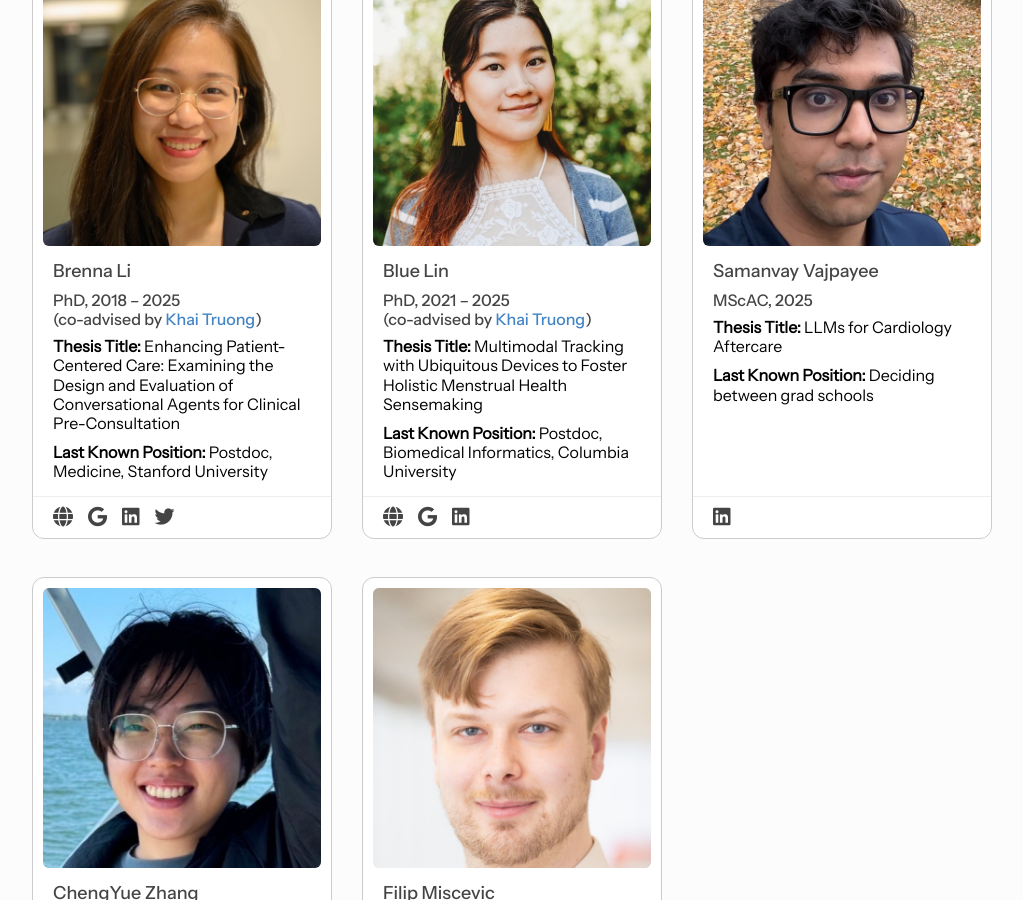
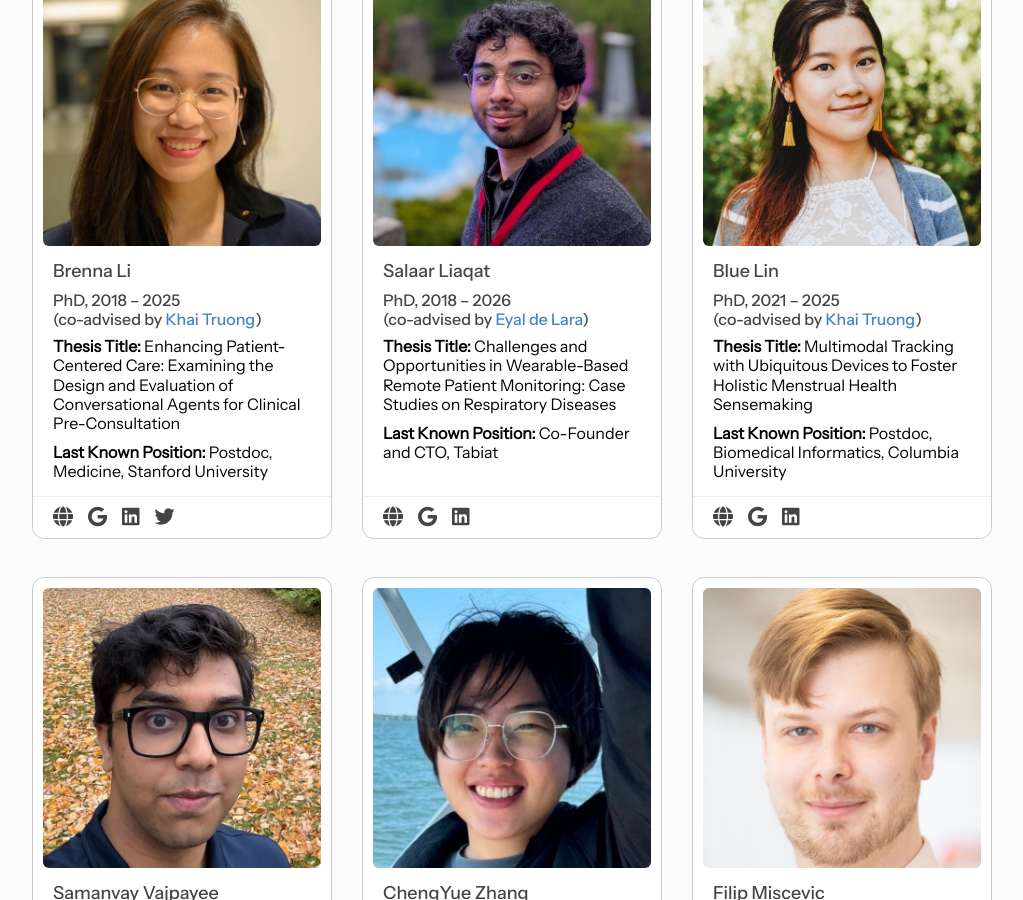
Before and after one commit to chai-toronto/chai-toronto.github.io, a Jekyll site: the page built from alumni/index.html, in a window 1280 px wide and 900 px high, scrolled down 308 px. Shown: the whole window, without its empty margins (128-1151 px from the left). Built offline with Jekyll 4.4.1, drawn with Linux system fonts in a browser that asks for light colours.

Commit message:
salaar graduated

```diff
--- a/_data/members.yml
+++ b/_data/members.yml
@@ -9,18 +9,6 @@
   twitter: alex_mariakakis
 
 # Current PhDs
-- id: salaar_liaqat
-  name: Salaar Liaqat
-  degree: PhD
-  image: /images/members/salaar_liaqat.jpg
-  website: https://www.cs.toronto.edu/~sliaqat/
-  gscholar: 8e4FcXIAAAAJ
-  linkedin: salaar-liaqat
-  startyear: 2018
-  coadvisor: delara
-  topic: Remote patient monitoring for respiratory diseases
-  active: true
-
 - id: sejal_bhalla
   name: Sejal Bhalla
   degree: PhD
@@ -242,6 +230,20 @@
   active: false
   thesis: "Enhancing Patient-Centered Care: Examining the Design and Evaluation of Conversational Agents for Clinical Pre-Consultation"
   now_at: Postdoc, Medicine, Stanford University
+
+- id: salaar_liaqat
+  name: Salaar Liaqat
+  degree: PhD
+  image: /images/members/salaar_liaqat.jpg
+  website: https://www.cs.toronto.edu/~sliaqat/
+  gscholar: 8e4FcXIAAAAJ
+  linkedin: salaar-liaqat
+  startyear: 2018
+  endyear: 2026
+  coadvisor: delara
+  active: false
+  thesis: "Challenges and Opportunities in Wearable-Based Remote Patient Monitoring: Case Studies on Respiratory Diseases"
+  now_at: Co-Founder and CTO, Tabiat
 
 - id: blue_lin
   name: Blue Lin
```
Also changed, not shown: images/logos/cs-can.png (added).
